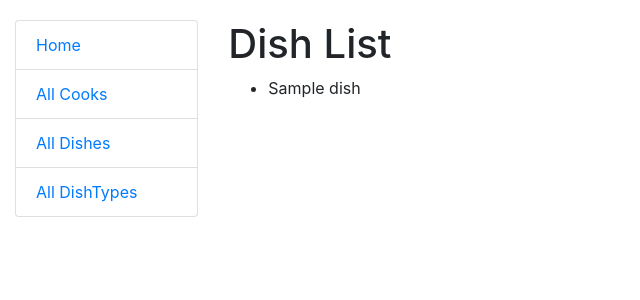
After one commit to TomekSzatal/kitchen-service, a Django app: page /Dishes/ in a window 1280 px wide. The commit adds this page. Shown: the top 300 px of the page, without its empty margins (0-640 px from the left). Run offline with Django 5.2, Linux system fonts and the light colour scheme; a user stored in the database is signed in; tables that the repository leaves empty hold one stand-in row (values such as "Sample post").

Commit message:
Add DishListViev

```diff
--- a/kitchen/urls.py
+++ b/kitchen/urls.py
@@ -1,9 +1,14 @@
 from django.urls import path
 
-from kitchen.views import index
+from kitchen.views import index, DishListView
 
 urlpatterns = [
     path("", index, name="index"),
+    path(
+        "Dishes/",
+        DishListView.as_view(),
+        name="dish-list",
+    ),
 ]
 
 app_name = "kitchen"
--- a/kitchen/views.py
+++ b/kitchen/views.py
@@ -1,4 +1,6 @@
+from django.contrib.auth.mixins import LoginRequiredMixin
 from django.shortcuts import render
+from django.views import generic
 
 from kitchen.models import Cook, Dish, DishType
 
@@ -19,3 +21,19 @@ def index(request):
     }
 
     return render(request, "kitchen/index.html", context=context)
+
+
+class DishListView(LoginRequiredMixin, generic.ListView):
+    model = Dish
+    context_object_name = "dish_list"
+    template_name = "kitchen/dish_list.html"
+    paginate_by = 5
+
+    def get_queryset(self):
+        queryset = super().get_queryset()
+        query = (self.request.GET.get("q") or "").strip()
+
+        if query:
+            queryset = queryset.filter(name__icontains=query)
+
+        return queryset
--- a/templates/includes/sidebar.html
+++ b/templates/includes/sidebar.html
@@ -1,6 +1,6 @@
 <ul class="sidebar-nav list-group">
   <li class="list-group-item"><a href="{% url 'kitchen:index' %}">Home</a></li>
-  <li class="list-group-item"><a href="{% url 'kitchen:index' %}">All drivers</a></li>
-  <li class="list-group-item"><a href="{% url 'kitchen:index' %}">All cars</a></li>
-  <li class="list-group-item"><a href="{% url 'kitchen:index' %}">All manufacturers</a></li>
+  <li class="list-group-item"><a href="{% url 'kitchen:index' %}">All Cooks</a></li>
+  <li class="list-group-item"><a href="{% url 'kitchen:dish-list' %}">All Dishes</a></li>
+  <li class="list-group-item"><a href="{% url 'kitchen:index' %}">All DishTypes</a></li>
 </ul>
--- /dev/null
+++ b/templates/kitchen/dish_list.html
@@ -0,0 +1,14 @@
+{% extends 'base.html' %}
+
+{% block content %}
+  <h1>Dish List</h1>
+  {% if dish_list %}
+    <ul>
+      {% for dish in dish_list %}
+      <li>{{ dish.name }}</li>
+      {% endfor %}
+    </ul>
+  {% else %}
+    <p>No dish yet.</p>
+  {% endif %}
+{% endblock %}
```
